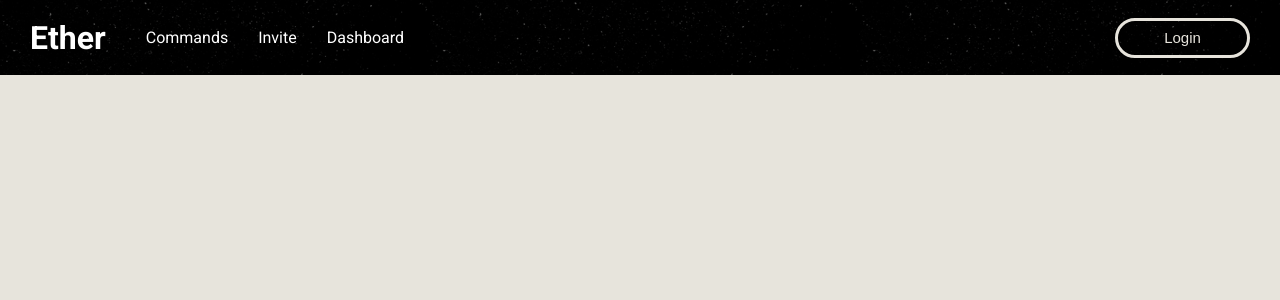
After one commit to Ether-DiscordBot/Ether-Dashboard, a Django app: template src/dashboard/templates/dashboard/index.html in a window 1280 px wide. The commit adds this page. Shown: the top 300 px of the page. Run offline with Django 4.2, Linux system fonts and the light colour scheme; the template is opened without the code that fills it, so the values that code supplies are empty.

Commit message:
Create a page for /dashboard

```diff
--- /dev/null
+++ b/src/EtherDashboard/static/css/dashboard.css
@@ -0,0 +1,3 @@
+html, body {
+    background-color: var(--light);
+}
--- a/src/EtherDashboard/static/css/master.css
+++ b/src/EtherDashboard/static/css/master.css
@@ -12,8 +12,6 @@
 }
 
 html, body {
-    background-color: #1d1d1d;
-    background-image: url("../assets/noise_texture.png");
     margin: 0;
     font-family: 'Roboto', sans-serif;
 }
--- a/src/app/templates/app/index.html
+++ b/src/app/templates/app/index.html
@@ -6,6 +6,7 @@
     <meta http-equiv="X-UA-Compatible" content="IE=edge">
     <meta name="viewport" content="width=device-width, initial-scale=1.0">
     <link rel="stylesheet" href="{% static 'css/master.css' %}">
+    <link rel="stylesheet" href="{% static 'css/index.css' %}">
     <title>Ether - Discord Bot</title>
 </head>
 <body class="noise">
--- a/src/app/views.py
+++ b/src/app/views.py
@@ -3,7 +3,6 @@ from .models import Card
 
 
 def index(request):
-    print(Card.objects.all())
     context = {
         'connected': False,
         'presentations': Card.objects.all()
--- /dev/null
+++ b/src/dashboard/templates/dashboard/index.html
@@ -0,0 +1,30 @@
+{% load static %}
+<!DOCTYPE html>
+<html lang="en">
+<head>
+    <meta charset="UTF-8">
+    <meta http-equiv="X-UA-Compatible" content="IE=edge">
+    <meta name="viewport" content="width=device-width, initial-scale=1.0">
+    <link rel="stylesheet" href="{% static 'css/master.css' %}">
+    <link rel="stylesheet" href="{% static 'css/dashboard.css' %}">
+    <title>Ether - Discord Bot</title>
+</head>
+<body>
+    <header id="main" class="noise">
+        <div class="header">
+            <div class="header-nav">
+                <h1>Ether</h1>
+                <ul class="menu">
+                    <li><a href="">Commands</a></li>
+                    <li><a href="">Invite</a></li>
+                    <li><a href="dashboard/">Dashboard</a></li>
+                </ul>
+            </div>
+            <button class="login">
+                Login
+            </button>
+        </div>
+    </header>
+    <div class="header-fixed-spacer"></div>
+</body>
+</html>
--- a/src/dashboard/views.py
+++ b/src/dashboard/views.py
@@ -3,7 +3,7 @@ from django.shortcuts import render
 
 
 def guild_list(request):
-    return HttpResponse(f"List of the guilds")
+    return render(request, "dashboard/index.html")
 
 def dashboard(request, guild_id):
     return HttpResponse(f"Dashboard of the guild {guild_id}")
```
Also changed, not shown: other parts of src/EtherDashboard/static/css/master.css (+0 -117 lines), src/EtherDashboard/static/css/index.css (added, +119 -0 lines).
